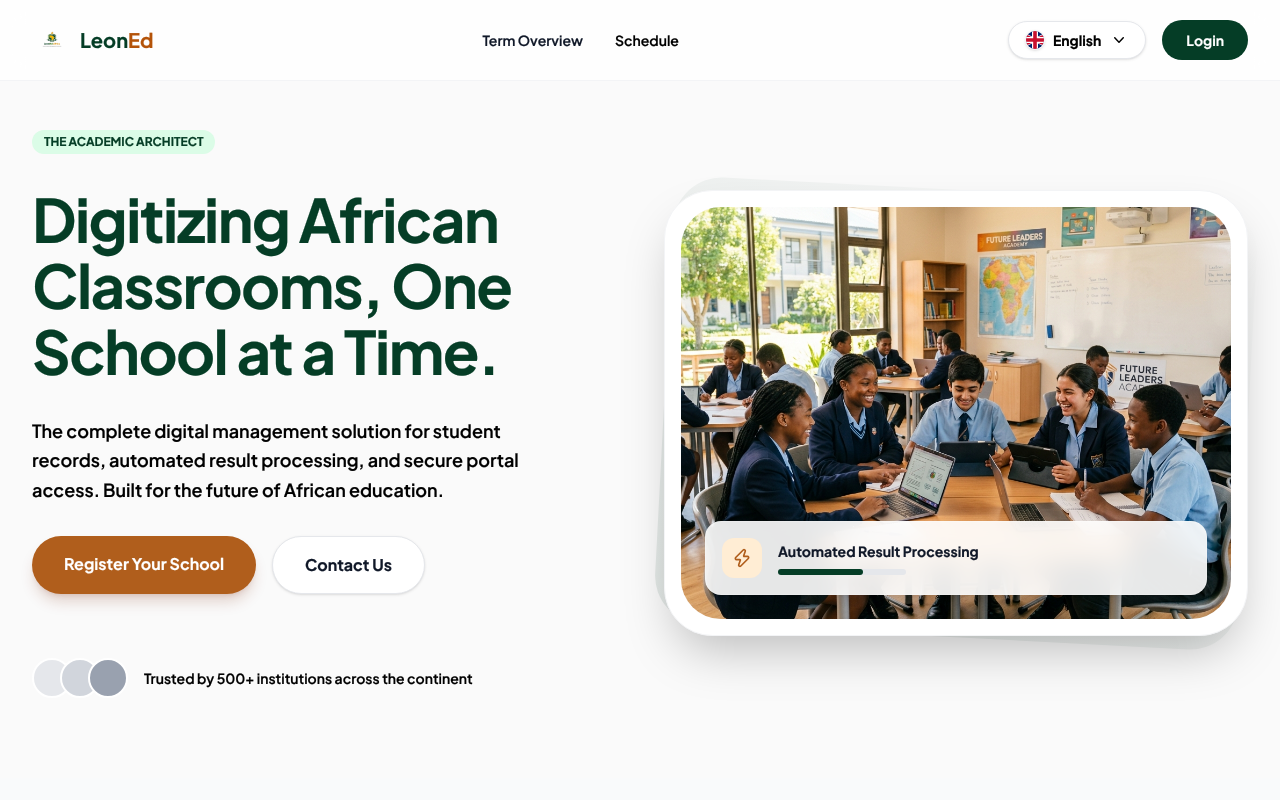
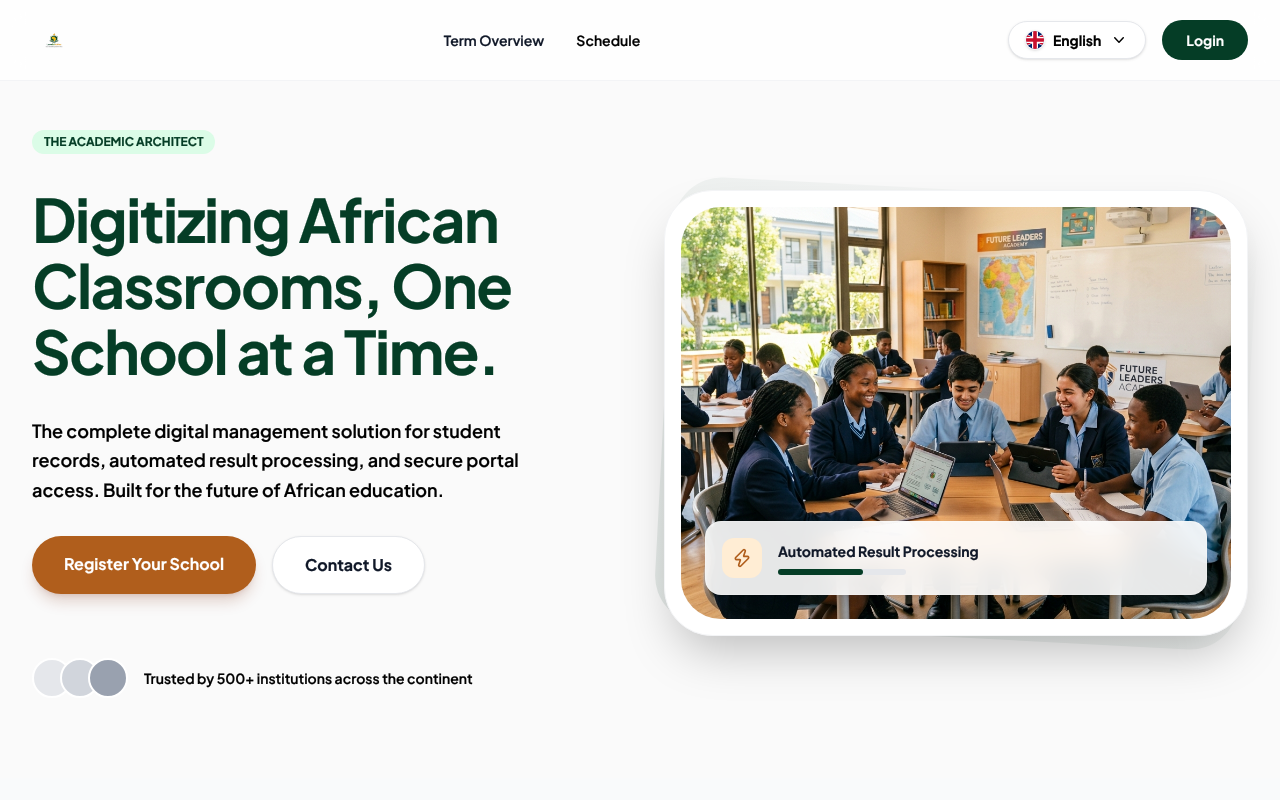
Before and after one commit to Leon-Eds/Frontend, a Next.js app: page / in a window 1280 px wide. Shown: the top 800 px of the page. Built offline with nearby package versions, Linux system fonts and the light colour scheme.

Commit message:
Replace all instances of old logo with new logo and fix duplicates

```diff
--- a/src/app/demo/page.tsx
+++ b/src/app/demo/page.tsx
@@ -2,8 +2,8 @@
 
 import { useState } from "react";
 import Link from "next/link";
-import Image from "next/image";
 import { Mail, User, Phone, Building2, ChevronLeft, CheckCircle2, Send } from "lucide-react";
+import { LeonEdLogoText } from "@/components/ui/LeonEdText";
 
 export default function RequestDemoPage() {
   const [submitted, setSubmitted] = useState(false);
@@ -48,8 +48,7 @@ export default function RequestDemoPage() {
         <div className="max-w-7xl mx-auto px-4 sm:px-6 lg:px-8">
           <div className="flex justify-between items-center h-20">
             <Link href="/" className="flex items-center gap-2">
-              <Image src="/logo.png" alt="LeonEd" width={40} height={40} className="object-contain" />
-              <span className="text-xl font-bold text-gray-900">LeonEd</span>
+              <span className="text-xl font-bold text-gray-900"><LeonEdLogoText /></span>
             </Link>
 
             <div className="hidden md:flex items-center space-x-8">
--- a/src/app/page.tsx
+++ b/src/app/page.tsx
@@ -17,7 +17,6 @@ export default function LandingPage() {
           <div className="flex justify-between items-center h-20">
             {/* Logo */}
             <Link href="/" className="flex items-center gap-2">
-              <Image src="/logo.png" alt="LeonEd" width={40} height={40} className="object-contain" />
               <span className="text-xl font-bold text-gray-900"><LeonEdLogoText /></span>
             </Link>
 
@@ -247,10 +246,9 @@ export default function LandingPage() {
       <footer className="bg-[#032416] text-white py-16 px-4 sm:px-6 lg:px-8">
         <div className="max-w-7xl mx-auto grid grid-cols-1 md:grid-cols-4 gap-12">
           <div className="md:col-span-2 space-y-6">
-            <div className="flex items-center gap-3">
-              <Image src="/logo.png" alt="LeonEd" width={40} height={40} className="object-contain" />
+            <Link href="/" className="flex items-center gap-2 mb-6">
               <span className="text-xl font-bold"><LeonEdLogoText /></span>
-            </div>
+            </Link>
             <p className="text-sm text-gray-400 max-w-xs leading-relaxed">
               {t("footer.desc")}
             </p>
--- a/src/app/register/page.tsx
+++ b/src/app/register/page.tsx
@@ -183,7 +183,6 @@ export default function RegisterSchoolPage() {
         <div className="max-w-7xl mx-auto px-4 sm:px-6 lg:px-8">
           <div className="flex justify-between items-center h-20">
             <Link href="/" className="flex items-center gap-2">
-              <Image src="/logo.png" alt="LeonEd" width={40} height={40} className="object-contain" />
               <span className="text-xl font-bold text-gray-900"><LeonEdLogoText /></span>
             </Link>
 
--- a/src/components/ui/LeonEdText.tsx
+++ b/src/components/ui/LeonEdText.tsx
@@ -2,10 +2,11 @@ import React from "react";
 
 export function LeonEdLogoText() {
   return (
-    <span className="font-bold">
-      <span style={{ color: '#053d26' }}>Leon</span>
-      <span style={{ color: '#b45309' }}>Ed</span>
-    </span>
+    <img
+      src="/logo.png"
+      alt="LeonEd Logo"
+      className="inline-block h-6 w-auto align-middle mx-1 -mt-1"
+    />
   );
 }
 
```
Also changed, not shown: public/logo.jpg (added), src/app/icon.png.
